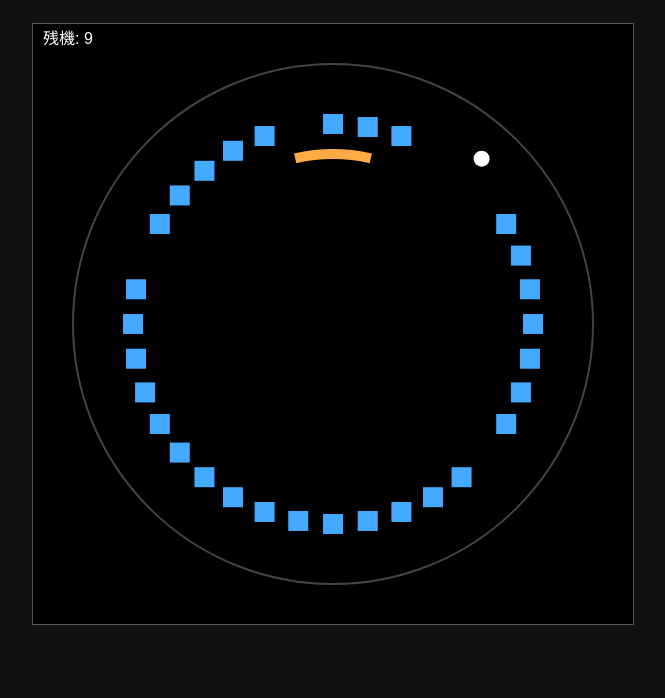
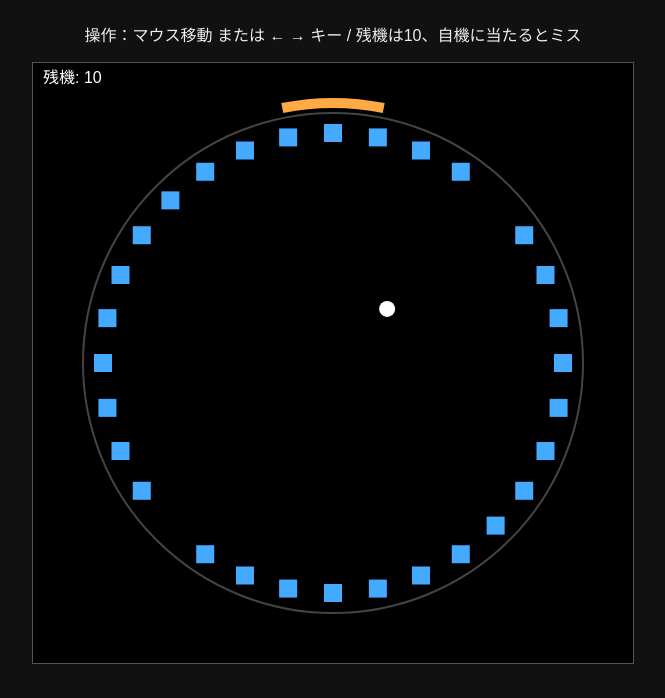
Before and after one commit to 12ami-stack/game, a plain HTML site: page index.html in a window 1280 px wide. Shown: the part 102-800 px from the top of the page, without its empty margins (307-972 px from the left). Drawn offline with Linux system fonts and the light colour scheme.

Commit message:
Add files via upload

```diff
--- a/index.html
+++ b/index.html
@@ -2,24 +2,28 @@
 <html lang="ja">
 <head>
   <meta charset="UTF-8">
-<title>円形ブロック崩し 完全版</title>
+  <title>円形ブロック崩し</title>
   <style>
     body {
       background: #111;
       color: #eee;
-  text-align: center;
+      display: flex;
+      flex-direction: column;
+      align-items: center;
+      justify-content: center;
+      height: 100vh;
+      margin: 0;
       font-family: sans-serif;
     }
     canvas {
       background: #000;
       border: 1px solid #555;
-  margin-top: 10px;
     }
   </style>
 </head>
 <body>
-<h2>円形ブロック崩し（完全版）</h2>
-<p>操作：マウス or ← → キー</p>
+  <h2>円形ブロック崩し（試作）</h2>
+  <p>操作：マウス移動 または ← → キー / 残機は10、自機に当たるとミス</p>
   <canvas id="game" width="600" height="600"></canvas>
 
   <script>
@@ -32,15 +36,12 @@ const cx = W / 2;
     const cy = H / 2;
 
     // 円形フィールド
-const fieldRadius = 260;
+    const fieldRadius = 250;
 
-// ブロック円
-const blockRadius = 200;
-
-// パドル円（ブロックの直上）
-const paddleRadius = 170;
-const paddleWidthAngle = Math.PI / 14;
-let paddleAngle = -Math.PI / 2;
+    // 自機（パドル）
+    let paddleAngle = -Math.PI / 2; // 上からスタート
+    const paddleWidthAngle = Math.PI / 16; // パドルの角度幅
+    const paddleRadius = fieldRadius + 10;
 
     // 玉
     let ball = {
@@ -51,16 +52,22 @@ let ball = {
       r: 8
     };
 
-// ブロック生成
+    // ブロック
     const blocks = [];
-const blockCount = 36;
-const blockSize = 20;
+    const blockCount = 32; // 円周上に並べる数
+    const blockRadius = fieldRadius - 20;
+    const blockSize = 18;
 
     for (let i = 0; i < blockCount; i++) {
       const angle = (i / blockCount) * Math.PI * 2;
       const bx = cx + Math.cos(angle) * blockRadius;
       const by = cy + Math.sin(angle) * blockRadius;
-  blocks.push({ x: bx, y: by, angle, alive: true });
+      blocks.push({
+        x: bx,
+        y: by,
+        angle,
+        alive: true
+      });
     }
 
     // 残機
@@ -69,6 +76,7 @@ let gameOver = false;
 
     // 入力
     const keys = { left: false, right: false };
+
     window.addEventListener("keydown", e => {
       if (e.key === "ArrowLeft") keys.left = true;
       if (e.key === "ArrowRight") keys.right = true;
@@ -88,167 +96,154 @@ canvas.addEventListener("mousemove", e => {
       paddleAngle = Math.atan2(dy, dx);
     });
 
-// ベクトルを角度に変換
-function vecToAngle(vx, vy) {
-  return Math.atan2(vy, vx);
-}
-
-// 角度からベクトル
-function angleToVec(a, speed) {
-  return { vx: Math.cos(a) * speed, vy: Math.sin(a) * speed };
-}
-
     function update() {
       if (gameOver) return;
 
-  // パドル移動
+      // パドル移動（キーボード）
       const paddleSpeed = 0.05;
       if (keys.left) paddleAngle -= paddleSpeed;
       if (keys.right) paddleAngle += paddleSpeed;
 
-  // 玉移動
+      // 玉の移動
       ball.x += ball.vx;
       ball.y += ball.vy;
 
-  // 外周反射
+      // フィールド外周で反射（円）
       const dx = ball.x - cx;
       const dy = ball.y - cy;
       const dist = Math.sqrt(dx * dx + dy * dy);
       const maxDist = fieldRadius - ball.r;
 
       if (dist > maxDist) {
+        // 法線ベクトル
         const nx = dx / dist;
         const ny = dy / dist;
         const dot = ball.vx * nx + ball.vy * ny;
         ball.vx -= 2 * dot * nx;
         ball.vy -= 2 * dot * ny;
 
-    // 少しランダム回転（往復防止）
-    const noise = (Math.random() - 0.5) * 0.2;
-    const angle = vecToAngle(ball.vx, ball.vy) + noise;
-    const speed = Math.sqrt(ball.vx * ball.vx + ball.vy * ball.vy);
-    const v = angleToVec(angle, speed);
-    ball.vx = v.vx;
-    ball.vy = v.vy;
-
-    ball.x = cx + nx * maxDist;
-    ball.y = cy + ny * maxDist;
+        // 外に出すぎないように補正
+        const corr = maxDist / dist;
+        ball.x = cx + dx * corr;
+        ball.y = cy + dy * corr;
       }
 
-  // ブロック衝突
+      // ブロックとの当たり判定（円形近似）
       for (const b of blocks) {
         if (!b.alive) continue;
         const bdx = ball.x - b.x;
         const bdy = ball.y - b.y;
         const d2 = bdx * bdx + bdy * bdy;
         const hitDist = ball.r + blockSize / 2;
-
         if (d2 < hitDist * hitDist) {
           b.alive = false;
-
+          // 反射（ブロック中心からの法線）
           const d = Math.sqrt(d2) || 1;
           const nx = bdx / d;
           const ny = bdy / d;
           const dot = ball.vx * nx + ball.vy * ny;
           ball.vx -= 2 * dot * nx;
           ball.vy -= 2 * dot * ny;
-
-      // ランダム微調整（往復防止）
-      const noise = (Math.random() - 0.5) * 0.2;
-      const angle = vecToAngle(ball.vx, ball.vy) + noise;
-      const speed = Math.sqrt(ball.vx * ball.vx + ball.vy * ball.vy);
-      const v = angleToVec(angle, speed);
-      ball.vx = v.vx;
-      ball.vy = v.vy;
-
           break;
         }
       }
 
-  // パドル衝突
+      // 自機との当たり判定
       const pdx = ball.x - cx;
       const pdy = ball.y - cy;
       const ballAngle = Math.atan2(pdy, pdx);
       let diff = ballAngle - paddleAngle;
+      // -π〜πに正規化
       diff = (diff + Math.PI) % (Math.PI * 2) - Math.PI;
 
       const ballDist = Math.sqrt(pdx * pdx + pdy * pdy);
-  const radialDiff = Math.abs(ballDist - paddleRadius);
+      const paddleDist = paddleRadius;
+      const radialDiff = Math.abs(ballDist - paddleDist);
 
       if (Math.abs(diff) < paddleWidthAngle && radialDiff < 15) {
+        // ミス：自機に当たった
         lives--;
-    if (lives <= 0) gameOver = true;
+        if (lives <= 0) {
+          gameOver = true;
+        }
 
-    // 元の反射角
-    const originalAngle = vecToAngle(ball.vx, ball.vy);
+        // 玉を自機から弾き返す（自機の角度方向と逆向き）
+        const dirAngle = paddleAngle + Math.PI; // 自機から外側へ
+        const speed = Math.sqrt(ball.vx * ball.vx + ball.vy * ball.vy) || 4;
+        ball.vx = Math.cos(dirAngle) * speed;
+        ball.vy = Math.sin(dirAngle) * speed;
 
-    // 自機方向へ 70% 寄せる（誘導強め）
-    let newAngle = originalAngle * 0.3 + paddleAngle * 0.7;
-
-    // 微小ランダム
-    newAngle += (Math.random() - 0.5) * 0.15;
-
-    const speed = Math.sqrt(ball.vx * ball.vx + ball.vy * ball.vy);
-    const v = angleToVec(newAngle, speed);
-    ball.vx = v.vx;
-    ball.vy = v.vy;
-
-    ball.x = cx + Math.cos(newAngle) * (paddleRadius - 20);
-    ball.y = cy + Math.sin(newAngle) * (paddleRadius - 20);
+        // 少し外側に押し出す
+        ball.x = cx + Math.cos(dirAngle) * (paddleDist - 20);
+        ball.y = cy + Math.sin(dirAngle) * (paddleDist - 20);
       }
     }
 
-function draw() {
-  ctx.clearRect(0, 0, W, H);
-
-  // 外周
+    function drawField() {
+      // フィールド円
       ctx.strokeStyle = "#444";
       ctx.lineWidth = 2;
       ctx.beginPath();
       ctx.arc(cx, cy, fieldRadius, 0, Math.PI * 2);
       ctx.stroke();
+    }
 
-  // ブロック
+    function drawBlocks() {
       for (const b of blocks) {
         if (!b.alive) continue;
+        ctx.save();
+        ctx.translate(b.x, b.y);
         ctx.fillStyle = "#4af";
-    ctx.fillRect(b.x - blockSize/2, b.y - blockSize/2, blockSize, blockSize);
+        ctx.fillRect(-blockSize / 2, -blockSize / 2, blockSize, blockSize);
+        ctx.restore();
+      }
     }
 
-  // パドル
+    function drawPaddle() {
       ctx.strokeStyle = "#fa4";
       ctx.lineWidth = 10;
       ctx.beginPath();
-  ctx.arc(cx, cy, paddleRadius,
+      ctx.arc(
+        cx,
+        cy,
+        paddleRadius,
         paddleAngle - paddleWidthAngle,
-    paddleAngle + paddleWidthAngle);
+        paddleAngle + paddleWidthAngle
+      );
       ctx.stroke();
+    }
 
-  // 玉
+    function drawBall() {
       ctx.fillStyle = "#fff";
       ctx.beginPath();
       ctx.arc(ball.x, ball.y, ball.r, 0, Math.PI * 2);
       ctx.fill();
+    }
 
-  // UI
+    function drawUI() {
       ctx.fillStyle = "#fff";
       ctx.font = "16px sans-serif";
       ctx.fillText("残機: " + lives, 10, 20);
 
       if (gameOver) {
         ctx.fillStyle = "rgba(0,0,0,0.7)";
-    ctx.fillRect(0, H/2 - 40, W, 80);
+        ctx.fillRect(0, H / 2 - 40, W, 80);
         ctx.fillStyle = "#f44";
         ctx.font = "32px sans-serif";
         ctx.textAlign = "center";
-    ctx.fillText("GAME OVER", W/2, H/2);
+        ctx.fillText("GAME OVER", W / 2, H / 2);
         ctx.textAlign = "left";
       }
     }
 
     function loop() {
+      ctx.clearRect(0, 0, W, H);
       update();
-  draw();
+      drawField();
+      drawBlocks();
+      drawPaddle();
+      drawBall();
+      drawUI();
       requestAnimationFrame(loop);
     }
 
```
Lines whose indentation alone changed are shown as unchanged.
